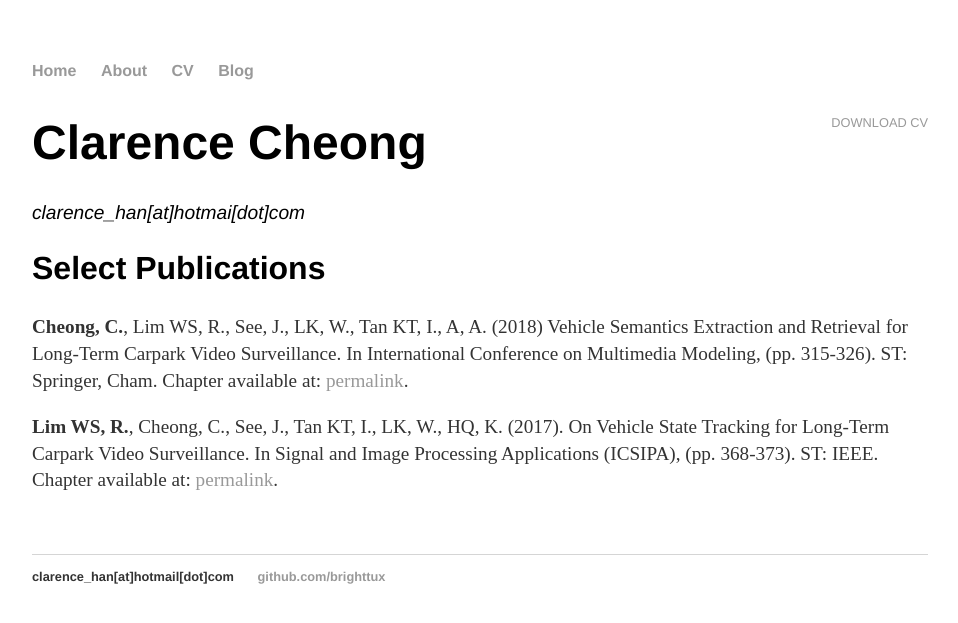
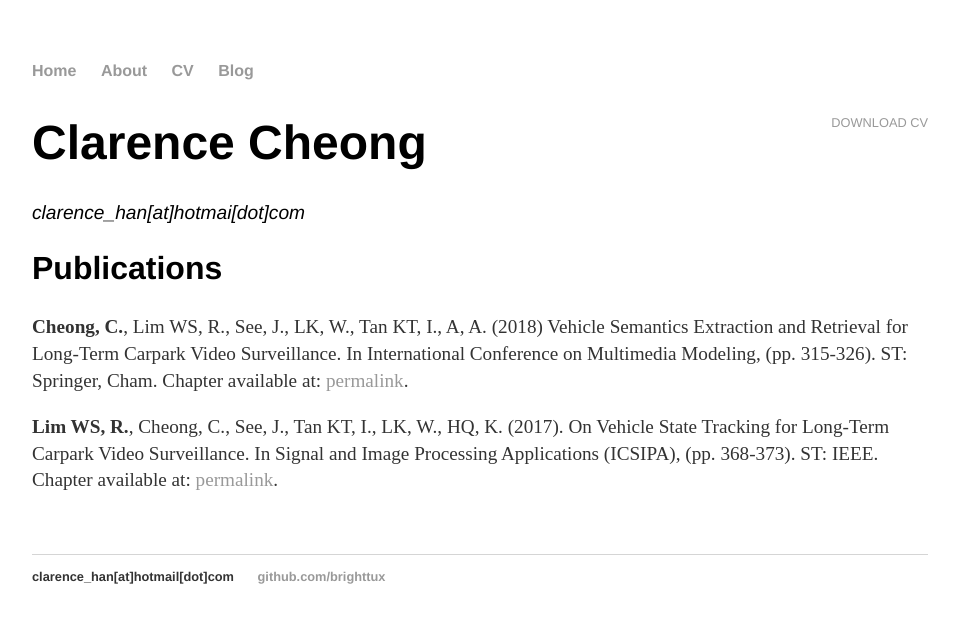
Before and after one commit to BrightTux/brighttux_old.github.io, a Jekyll site: the page built from cv/index.html, in a window 1280 px wide. Shown: the top 623 px of the page, without its empty margins (160-1118 px from the left). Built offline with Jekyll 4.4.1, drawn with Linux system fonts in a browser that asks for light colours.

Commit message:
update cv

```diff
--- a/cv/index.html
+++ b/cv/index.html
@@ -14,7 +14,7 @@ title: CV of Clarence
 					<span class="obfuscate">clarence_han[at]hotmai[dot]com</span>
 					</address>
 
-					<h2>Select Publications</h2>
+					<h2>Publications</h2>
 
 					<p><strong>Cheong, C.</strong>, Lim WS, R., See, J., LK, W., Tan KT, I., A, A. (2018) Vehicle Semantics Extraction and Retrieval for Long-Term Carpark Video Surveillance. In International Conference on Multimedia Modeling, (pp. 315-326). ST: Springer, Cham. Chapter available at: <a href="https://github.com/BrightTux/Vehicle-Semantics-Extraction-and-Retrieval-for-Long-term-Carpark-Video-Surveillance/raw/master/Vehicle_Semantics_Extraction_and_Retrieval_for_Long_term_Carpark_Video_Surveillance.pdf">permalink</a>.
 
```
